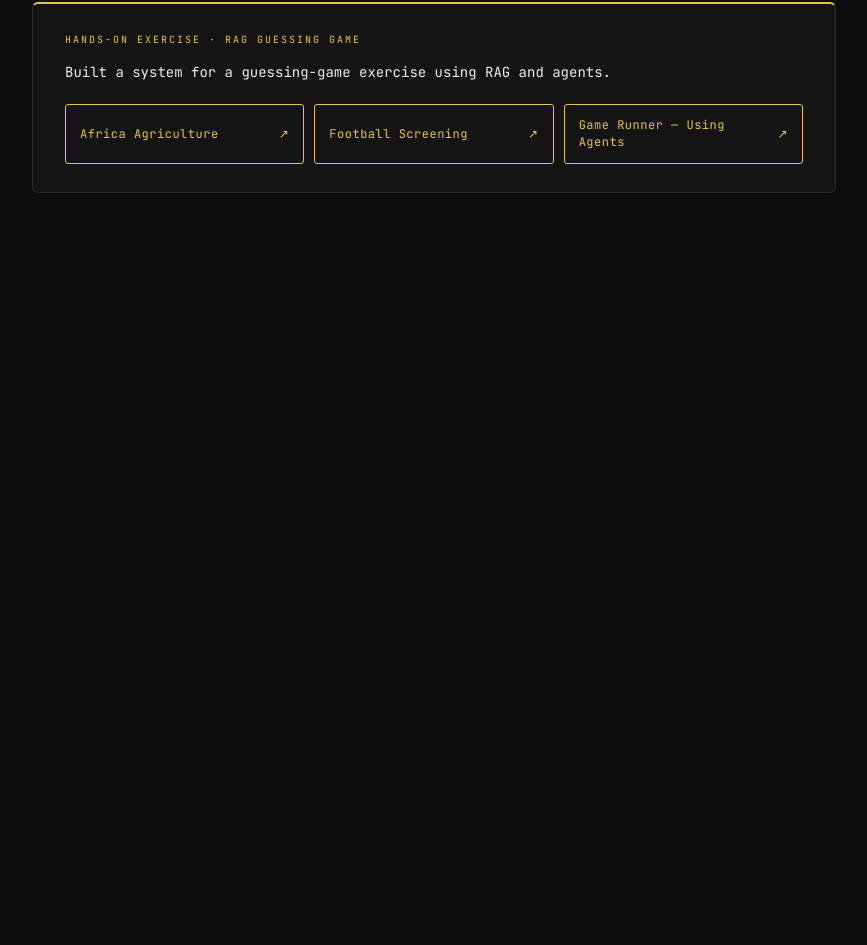
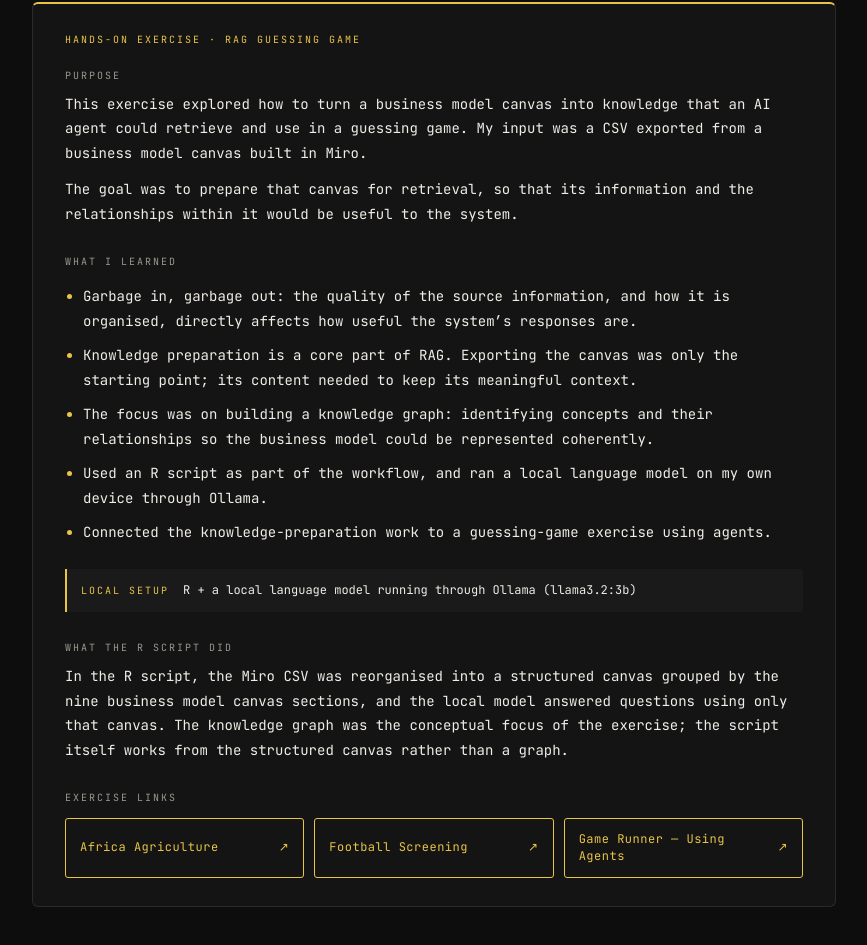
Before and after one commit to KeziahVickraman-MBAI/keziah-portfolio-updated, a Next.js app: page /ai/agentic-ai-rag in a window 1280 px wide. Shown: the part 605-1550 px from the top of the page, without its empty margins (206-1073 px from the left). Before the commit the page ends 878 px from the top, so only its background shows below. Built offline with nearby package versions, Linux system fonts and the light colour scheme.

Commit message:
Expand AI course exercise with purpose, learnings, and setup details
Co-Authored-By: Claude Opus 5.5 <noreply@anthropic.com>

```diff
--- a/app/ai/[course]/page.tsx
+++ b/app/ai/[course]/page.tsx
@@ -115,12 +115,44 @@ export default async function CoursePage(props: PageProps<"/ai/[course]">) {
           color: var(--text);
         }
         .aic-list li::marker { color: var(--aic-accent); }
+        .aic-sublabel {
+          font-family: var(--font-jetbrains), ui-monospace, monospace;
+          font-size: 10px;
+          font-weight: 400;
+          letter-spacing: 2px;
+          text-transform: uppercase;
+          color: var(--subtle);
+          margin-top: 28px;
+        }
+        .aic-label + .aic-sublabel { margin-top: 20px; }
+        .aic-sublabel + .aic-text { margin-top: 8px; }
+        .aic-setup {
+          display: flex;
+          flex-wrap: wrap;
+          align-items: baseline;
+          gap: 6px 14px;
+          margin-top: 24px;
+          padding: 12px 14px;
+          background: var(--panel);
+          border-left: 2px solid var(--aic-accent);
+          border-radius: 0 4px 4px 0;
+          font-family: var(--font-jetbrains), ui-monospace, monospace;
+          font-size: 12px;
+          line-height: 1.6;
+          color: var(--text);
+        }
+        .aic-setup-label {
+          font-size: 10px;
+          letter-spacing: 2px;
+          text-transform: uppercase;
+          color: var(--aic-accent);
+        }
         .aic-links {
           list-style: none;
           display: grid;
           grid-template-columns: repeat(auto-fit, minmax(220px, 1fr));
           gap: 10px;
-          margin-top: 20px;
+          margin-top: 12px;
         }
         .aic-link {
           display: flex;
@@ -203,7 +235,40 @@ export default async function CoursePage(props: PageProps<"/ai/[course]">) {
           <h2 id="exercise-heading" className="aic-label">
             {course.exercise.label}
           </h2>
-          <p className="aic-text">{course.exercise.summary}</p>
+
+          <h3 className="aic-sublabel">Purpose</h3>
+          {course.exercise.purpose.map((para) => (
+            <p key={para} className="aic-text">
+              {para}
+            </p>
+          ))}
+
+          {course.exercise.learned?.length ? (
+            <>
+              <h3 className="aic-sublabel">What I learned</h3>
+              <ul className="aic-list">
+                {course.exercise.learned.map((item) => (
+                  <li key={item}>{item}</li>
+                ))}
+              </ul>
+            </>
+          ) : null}
+
+          {course.exercise.setup && (
+            <p className="aic-setup">
+              <span className="aic-setup-label">Local setup</span>
+              <span>{course.exercise.setup}</span>
+            </p>
+          )}
+
+          {course.exercise.implementation && (
+            <>
+              <h3 className="aic-sublabel">What the R script did</h3>
+              <p className="aic-text">{course.exercise.implementation}</p>
+            </>
+          )}
+
+          <h3 className="aic-sublabel">Exercise links</h3>
           <ExternalLinks links={course.exercise.links} />
         </section>
       )}
--- a/app/ai/courses.ts
+++ b/app/ai/courses.ts
@@ -15,7 +15,11 @@ export interface CourseLink {
 
 export interface CourseExercise {
   label: string;
-  summary: string;
+  purpose: string[]; // paragraphs
+  learned?: string[];
+  setup?: string;
+  // What the code actually demonstrates, kept separate from the intent above
+  implementation?: string;
   links: CourseLink[];
 }
 
@@ -82,7 +86,20 @@ export const COURSE_GROUPS: CourseGroup[] = [
         ],
         exercise: {
           label: "Hands-on exercise · RAG guessing game",
-          summary: "Built a system for a guessing-game exercise using RAG and agents.",
+          purpose: [
+            "This exercise explored how to turn a business model canvas into knowledge that an AI agent could retrieve and use in a guessing game. My input was a CSV exported from a business model canvas built in Miro.",
+            "The goal was to prepare that canvas for retrieval, so that its information and the relationships within it would be useful to the system.",
+          ],
+          learned: [
+            "Garbage in, garbage out: the quality of the source information, and how it is organised, directly affects how useful the system’s responses are.",
+            "Knowledge preparation is a core part of RAG. Exporting the canvas was only the starting point; its content needed to keep its meaningful context.",
+            "The focus was on building a knowledge graph: identifying concepts and their relationships so the business model could be represented coherently.",
+            "Used an R script as part of the workflow, and ran a local language model on my own device through Ollama.",
+            "Connected the knowledge-preparation work to a guessing-game exercise using agents.",
+          ],
+          setup: "R + a local language model running through Ollama (llama3.2:3b)",
+          implementation:
+            "In the R script, the Miro CSV was reorganised into a structured canvas grouped by the nine business model canvas sections, and the local model answered questions using only that canvas. The knowledge graph was the conceptual focus of the exercise; the script itself works from the structured canvas rather than a graph.",
           links: [
             {
               label: "Africa Agriculture",
```
